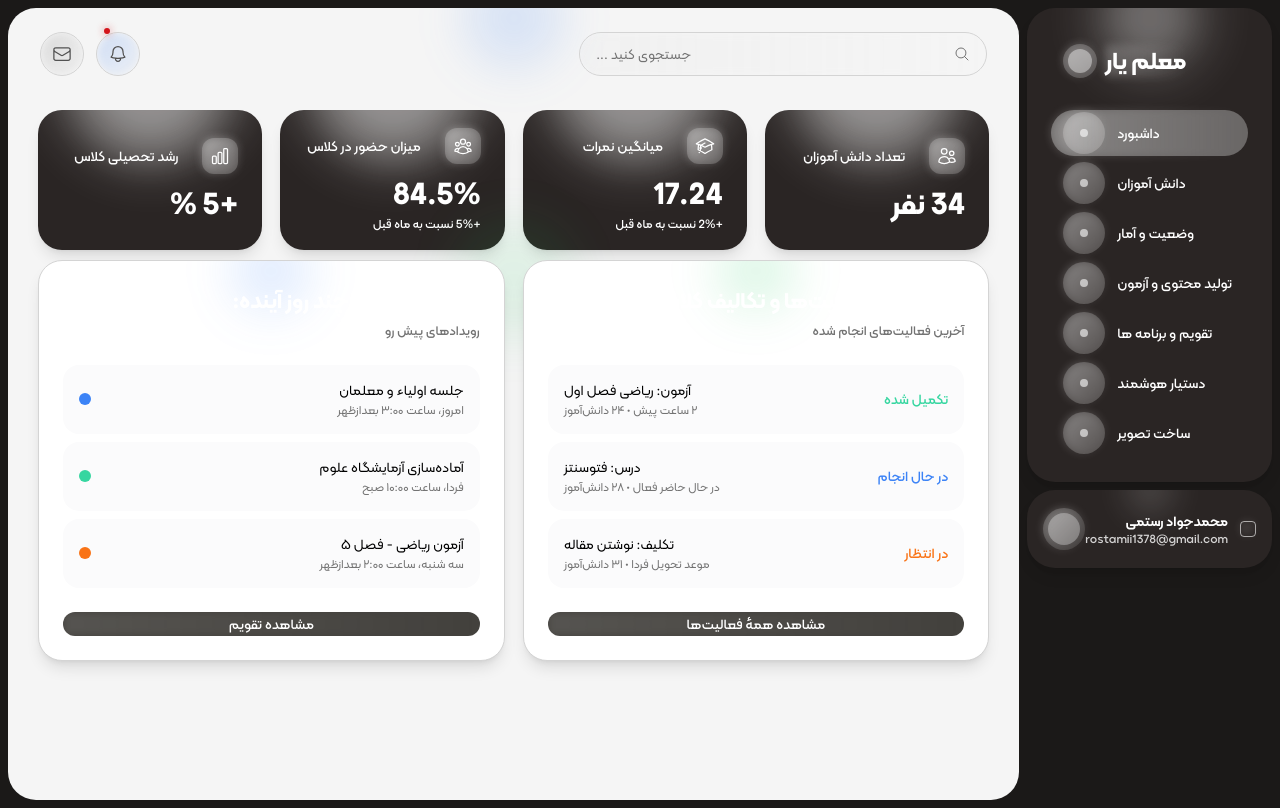
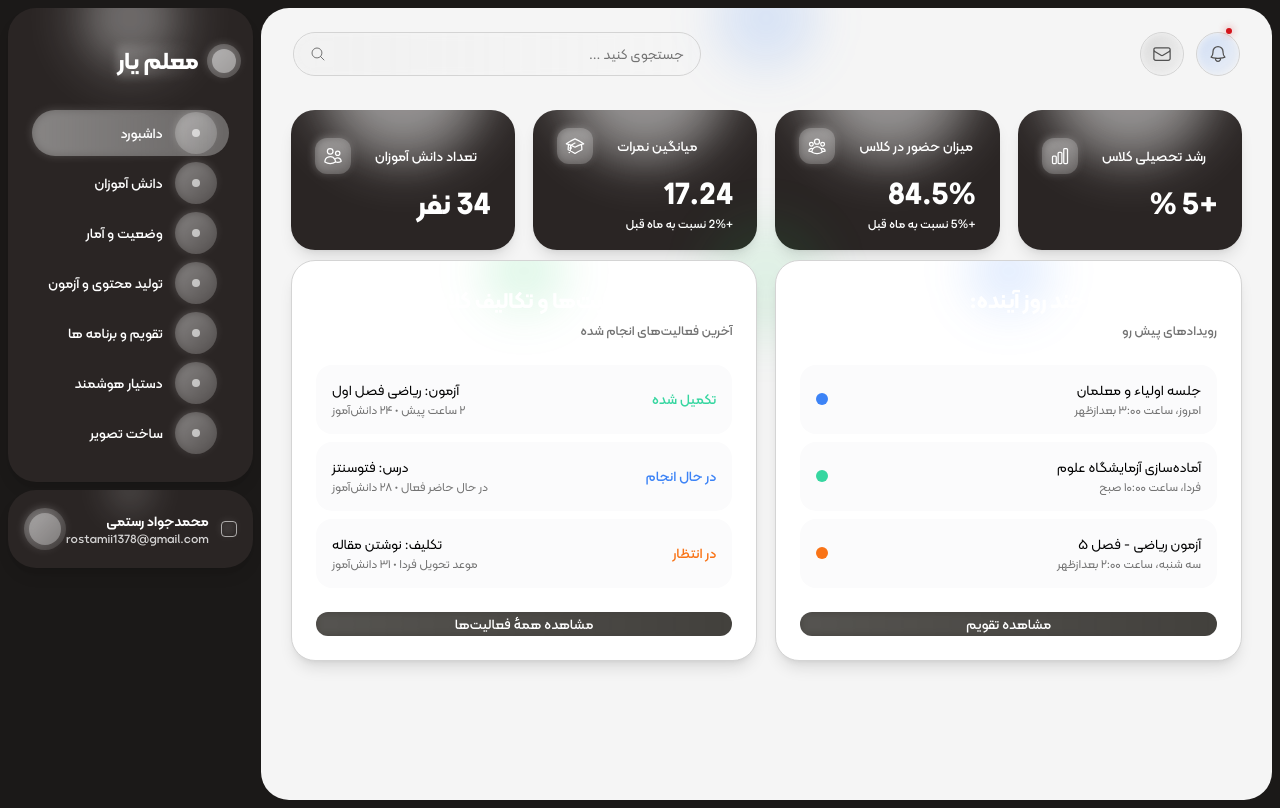
Before and after one commit to JavadRostami3/newProject, a React (Vite) app: page / in a window 1280 px wide. Built offline with nearby package versions, Linux system fonts and the light colour scheme.

Commit message:
Refactor: Adjust layout for RTL support
Co-authored-by: rostamii1378pv <rostamii1378pv@gmail.com>

```diff
--- a/src/App.jsx
+++ b/src/App.jsx
@@ -12,7 +12,7 @@ import {
 function StatCard({ title, value, sub, icon }) {
   return (
     <div className="w-[264px] h-[140px] rounded-3xl bg-card/100 flex flex-col justify-center px-6 relative overflow-hidden shadow-lg">
-      <div className="flex items-center gap-6">
+      <div className="flex flex-row-reverse items-center gap-6">
         <div className="w-9 h-9 rounded-xl bg-white/20 grid place-items-center relative">
           <div className="absolute inset-0 rounded-xl bg-gradient-to-br from-white/40 to-white/10 blur-sm"></div>
           <div className="relative z-10">{icon}</div>
@@ -58,7 +58,7 @@ function ActivityItem({ status, statusColor, title, meta }) {
 export default function App() {
   return (
     <div className="min-h-screen p-2">
-      <div className="max-w-[1440px] mx-auto flex gap-2">
+      <div className="max-w-[1440px] mx-auto flex flex-row-reverse gap-2">
         {/* Left sidebar */}
         <div className="w-[246px] h-[792px] flex flex-col gap-2">
           <div className="bg-sidebar rounded-[28px] shadow-lg h-[474px] relative overflow-hidden p-3">
@@ -66,7 +66,7 @@ export default function App() {
             <div className="absolute top-[-50px] left-1/2 transform -translate-x-1/2 w-[120px] h-[120px] rounded-full bg-white/20 blur-xl"></div>
             <div className="absolute top-[-30px] left-1/2 transform -translate-x-1/2 w-[80px] h-[80px] rounded-full bg-white/15 blur-lg"></div>
 
-            <div className="flex justify-end items-center h-[34px] mt-6 me-6 gap-2 relative">
+            <div className="flex flex-row-reverse justify-end items-center h-[34px] mt-6 me-6 gap-2 relative">
               <div className="text-white text-2xl font-bold relative">
                 <div className="absolute inset-0 bg-gradient-to-r from-white/20 to-transparent blur-sm rounded"></div>
                 <span className="relative z-10 font-bold">معلم یار</span>
@@ -86,7 +86,7 @@ export default function App() {
                 ['دستیار هوشمند'],
                 ['ساخت تصویر'],
               ].map(([label], idx) => (
-                <div key={idx} className={`h-[46px] rounded-full flex items-center justify-end gap-3 px-3 cursor-pointer transition-all duration-200 hover:bg-white/10 relative ${idx===0 ? 'bg-white/30' : ''}`}>
+                <div key={idx} className={`h-[46px] rounded-full flex flex-row-reverse items-center justify-end gap-3 px-3 cursor-pointer transition-all duration-200 hover:bg-white/10 relative ${idx===0 ? 'bg-white/30' : ''}`}>
                   {idx === 0 && (
                     <div className="absolute inset-0 rounded-full bg-gradient-to-r from-white/20 to-transparent blur-sm"></div>
                   )}
@@ -122,16 +122,16 @@ export default function App() {
         {/* Main content container */}
         <div className="bg-[#f5f5f5] rounded-[28px] w-[1172px] h-[792px] p-0 overflow-hidden">
           {/* Header */}
-          <div className="h-[92px] flex items-center justify-between px-8 relative">
+          <div className="h-[92px] flex flex-row-reverse items-center justify-between px-8 relative">
             {/* Header light effects */}
             <div className="absolute top-[-40px] left-1/2 transform -translate-x-1/2 w-[100px] h-[100px] rounded-full bg-blue-500/15 blur-xl"></div>
             <div className="absolute top-[-20px] left-1/2 transform -translate-x-1/2 w-[60px] h-[60px] rounded-full bg-neutral-400/12 blur-lg"></div>
 
-            {/* Search bar on the left */}
-            <div className="w-[408px] h-11 rounded-full border border-neutral-300 flex items-center px-4 gap-2 relative overflow-hidden">
+            {/* Search bar on the right (RTL) */}
+            <div className="w-[408px] h-11 rounded-full border border-neutral-300 flex flex-row-reverse items-center justify-between px-4 gap-2 relative overflow-hidden">
               <div className="absolute inset-0 rounded-full bg-gradient-to-r from-neutral-300/10 to-transparent blur-sm"></div>
               <MagnifyingGlassIcon className="w-4 h-4 text-neutral-500 relative z-10" />
-              <div className="ms-auto text-neutral-500 text-sm relative z-10">جستجوی کنید ...</div>
+              <div className="text-neutral-500 text-sm relative z-10">جستجوی کنید ...</div>
             </div>
 
             {/* Icons on the right */}
@@ -141,7 +141,7 @@ export default function App() {
                   <div className="absolute inset-0 rounded-full bg-gradient-to-br from-blue-500/20 to-blue-500/5 blur-sm"></div>
                   <BellIcon className="w-5 h-5 relative z-10" />
                 </div>
-                <span className="absolute -top-1 left-2 w-1.5 h-1.5 bg-[#D4151C] rounded-full shadow-lg">
+                <span className="absolute -top-1 right-2 w-1.5 h-1.5 bg-[#D4151C] rounded-full shadow-lg">
                   <div className="absolute inset-0 bg-[#D4151C] rounded-full blur-sm opacity-60"></div>
                 </span>
               </div>
@@ -153,7 +153,7 @@ export default function App() {
           </div>
 
           {/* Stat cards row */}
-          <div className="h-[160px] flex items-center gap-[18px] px-[30px]">
+          <div className="h-[160px] flex flex-row-reverse items-center gap-[18px] px-[30px]">
             <StatCard title="تعداد دانش آموزان" value={"34 نفر"} sub={null} icon={<UsersIcon className="w-5 h-5" />} />
             <StatCard title="میانگین نمرات" value={"17.24"} sub={"+2% نسبت به ماه قبل"} icon={<AcademicCapIcon className="w-5 h-5" />} />
             <StatCard title="میزان حضور در کلاس" value={"84.5%"} sub={"+5% نسبت به ماه قبل"} icon={<UserGroupIcon className="w-5 h-5" />} />
@@ -161,7 +161,7 @@ export default function App() {
           </div>
 
           {/* Lower two panels */}
-          <div className="h-[449px] flex gap-[18px] px-[30px] relative">
+          <div className="h-[449px] flex flex-row-reverse gap-[18px] px-[30px] relative">
             {/* Background light effects for panels */}
             <div className="absolute top-[-60px] left-1/2 transform -translate-x-1/2 w-[180px] h-[180px] rounded-full bg-blue-500/12 blur-2xl"></div>
             <div className="absolute top-[-40px] left-1/2 transform -translate-x-1/2 w-[120px] h-[120px] rounded-full bg-green-500/10 blur-xl"></div>
```
